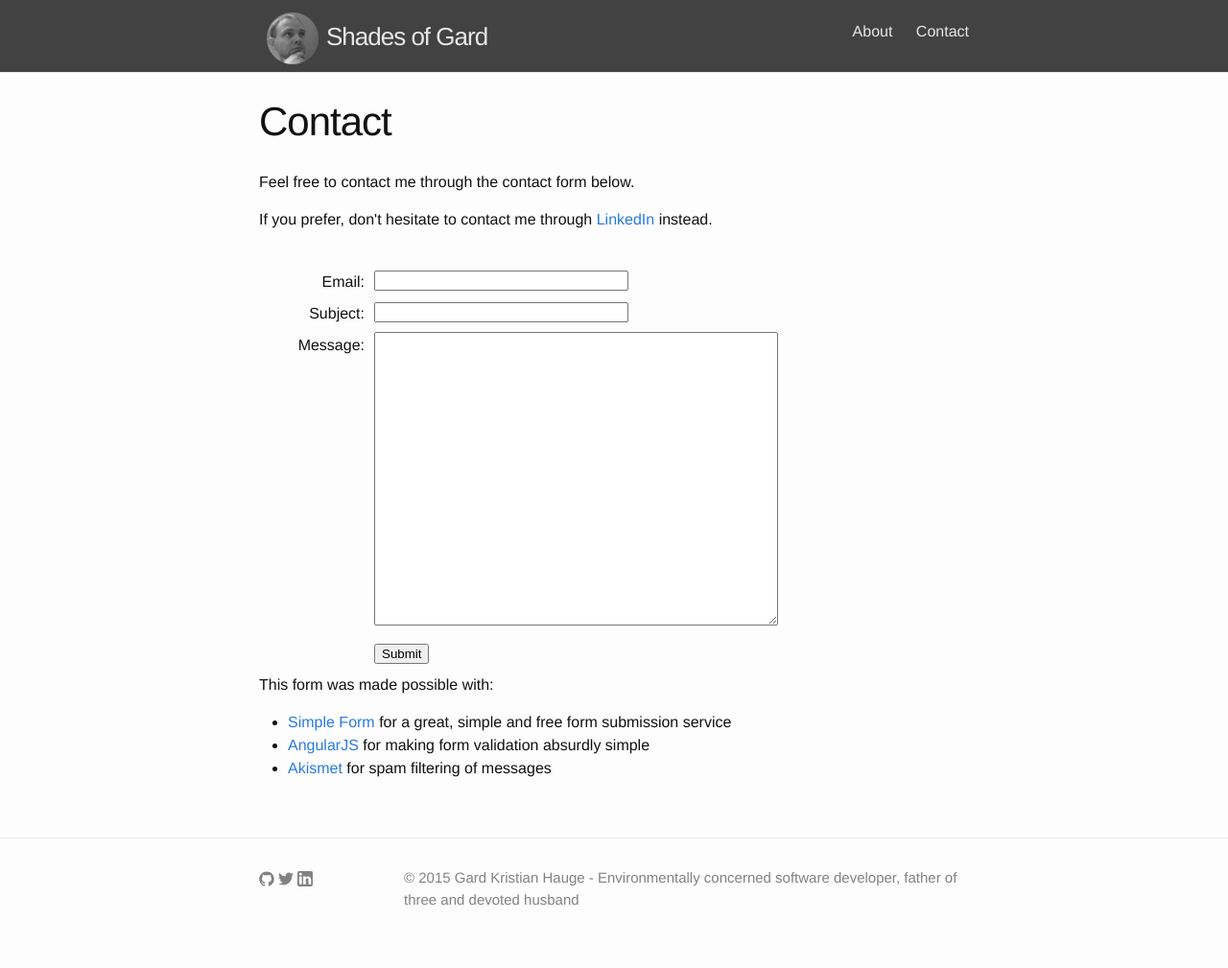
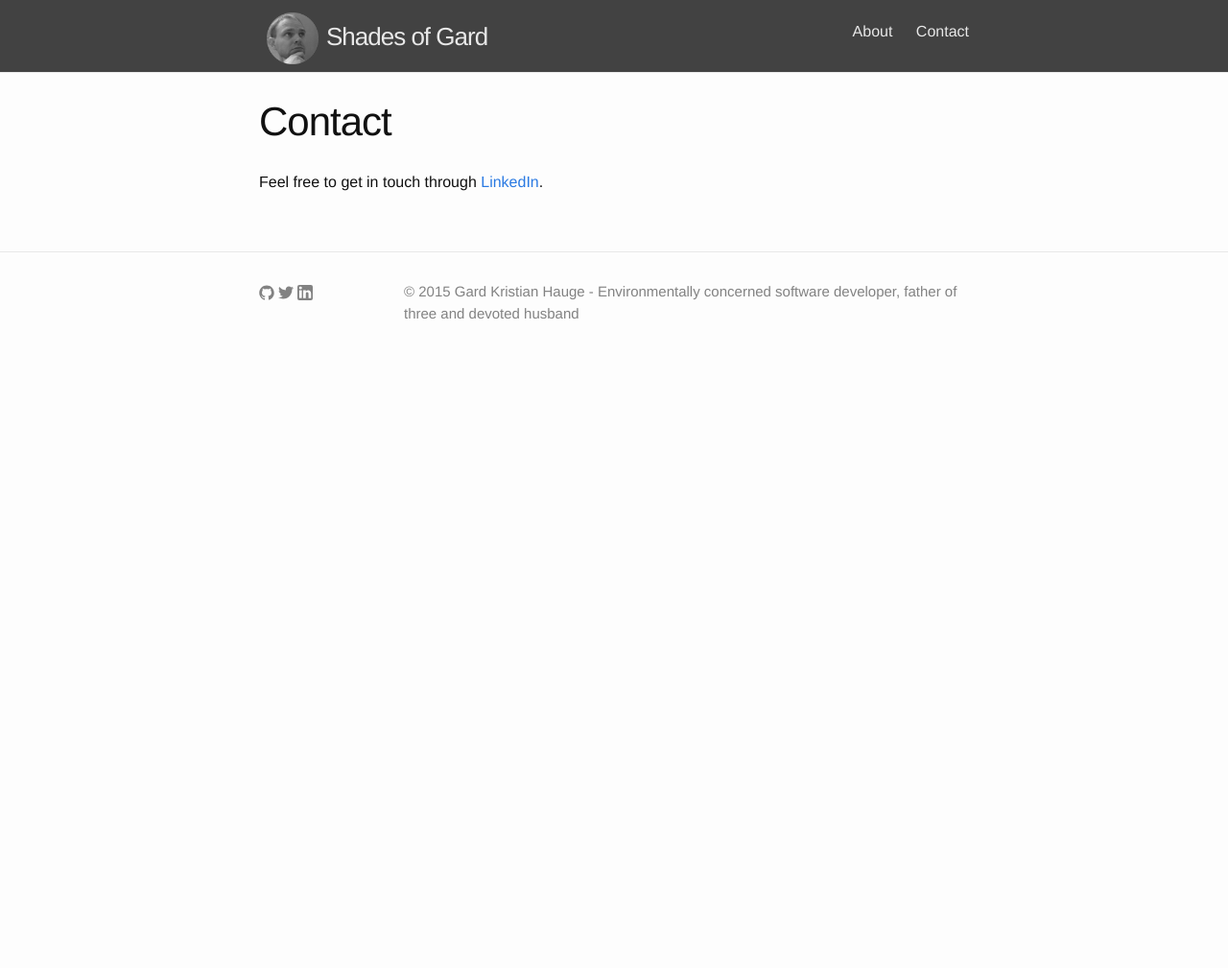
Before and after one commit to gardhauge/gardhauge.github.io, a Jekyll site: the page built from contact.html, in a window 1280 px wide. Shown: the whole page at 96% size. Built offline with Jekyll 4.4.1, drawn with Linux system fonts in a browser that asks for light colours; nearby versions of some CDN libraries; after the commit the page ends 900 px from its top, so only the background shows below that.

Commit message:
Removed the form etc.

```diff
--- a/contact.html
+++ b/contact.html
@@ -4,35 +4,4 @@ title: Contact
 permalink: /contact/
 ---
 
-<p>Feel free to contact me through the contact form below.
-<p>If you prefer, don't hesitate to contact me through <a href="https://linkedin.com/in/gardhauge">LinkedIn</a> instead.
-
-<form class="simple_form" action="https://getsimpleform.com/messages?form_api_token=b6822d1438b8ed1581675675dc357763" method="post">
-  <!-- the redirect_to is optional, the form will redirect to the referrer on submission -->
-  <input type='hidden' name='redirect_to' value='https://gardhauge.github.io/form_success/' />
-  <!-- all your input fields here.... -->
-  </br>
-  <label>Email:</label>
-  <input type="text" name="email" size="30" required ng-model="email"/>
-  </br>
-  <label>Subject:</label>
-  <input type="text" name="title"  size="30"/>
-  </br>
-  <label>Message:</label>
-  <textarea name="message" rows="20" cols="50" required ng-model="message"></textarea>
-  </br>
-  <input type='submit' value='Submit' />
-</form>
-
-<p>This form was made possible with:
-<ul>
-  <li>
-    <a href="https://getsimpleform.com/">Simple Form</a> for a great, simple and free form submission service
-  </li>
-  <li>
-    <a href="https://angularjs.org/">AngularJS</a> for making form validation absurdly simple
-  </li>
-  <li>
-    <a href="https://akismet.com">Akismet</a> for spam filtering of messages
-  </li>
-</ul>
+<p>Feel free to get in touch through <a href="https://linkedin.com/in/gardhauge">LinkedIn</a>.
--- a/index.html
+++ b/index.html
@@ -1,7 +1,8 @@
 ---
 layout: default
 ---
-<h1>Blog posts</h1>
+<h1>Blog posts arcive</h1>
+<p>Not writing much here anymore, head over to <a href="https://medium.com/@gardhauge">my page on medium</a> instead to check out what I'm doing these days.</p>
 <div class="home">
   <ul class="post-list">
     {% for post in site.posts %}
```
Also changed, not shown: form_success.md (deleted, +0 -8 lines).
